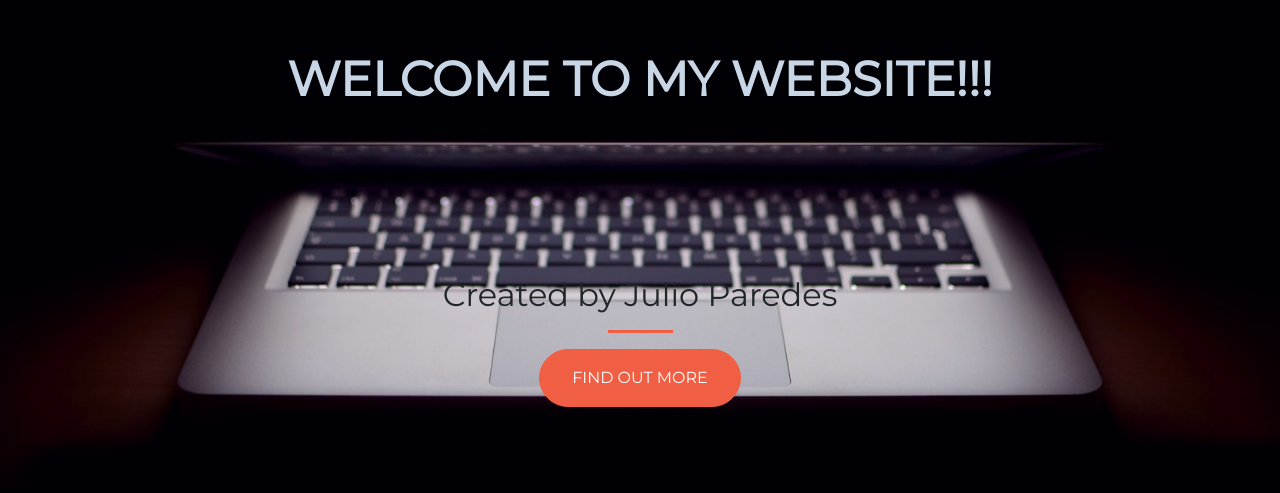
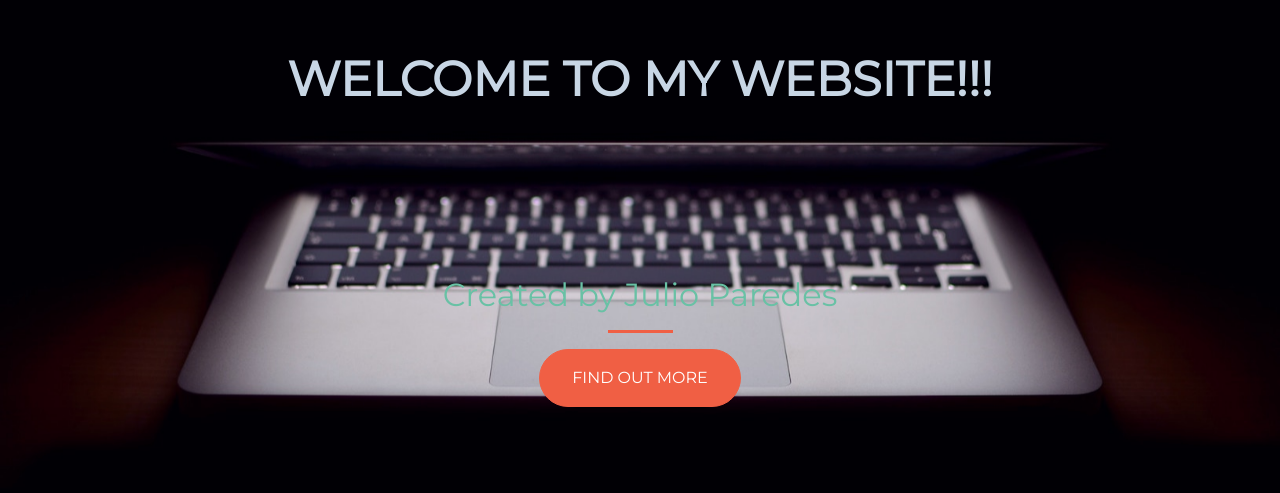
Before and after one commit to jparedes81/starup-website, a plain HTML site: page index.html in a window 1280 px wide. Shown: the part 171-664 px from the top of the page. Drawn offline with nearby package versions, Linux system fonts and the light colour scheme.

Commit message:
Update style.css

```diff
--- a/style.css
+++ b/style.css
@@ -12,6 +12,9 @@ html {
 h1{
 	font-size: 3rem;
 	color:#c8d6e5;
+}
+h2{
+	color:#69c1a5;
 }
 hr{
 	border-color: #F05F44;
```
